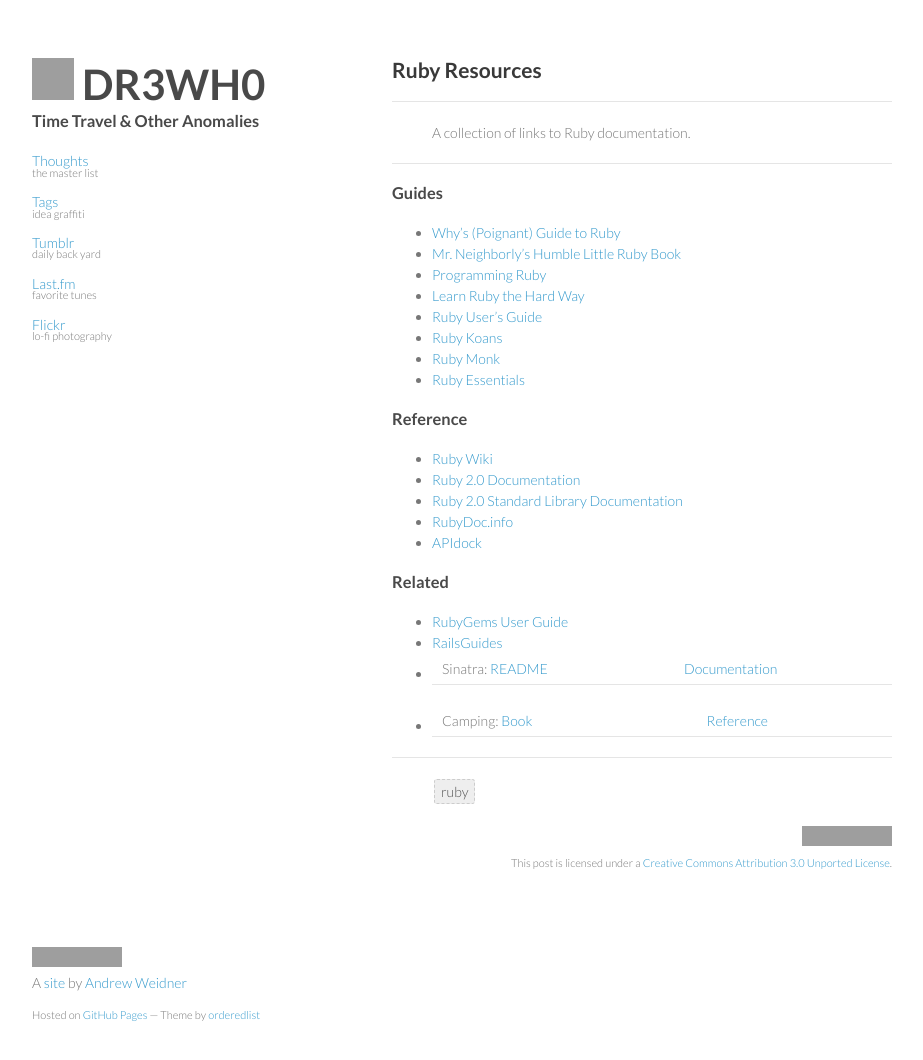
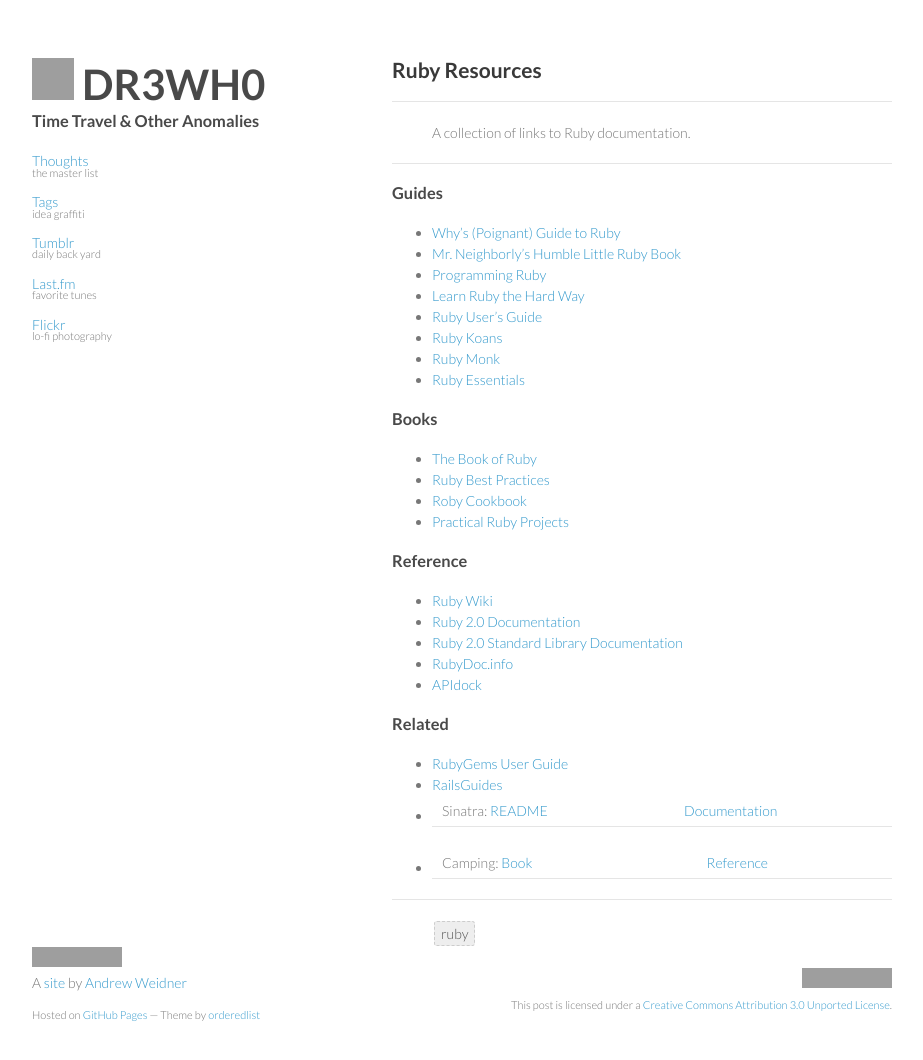
Before and after one commit to DR3WH0/DR3WH0.github.io, a Jekyll site: the page built from _posts/2013-07-30-ruby-resources.md, in a window 1280 px wide and 1084 px high. Shown: the top 1060 px of the window, without its empty margins (178-1101 px from the left). Built offline with Jekyll 4.4.1, drawn with Linux system fonts in a browser that asks for light colours; Markdown is read by kramdown in place of the engine named in the settings; comment, search, counter and statistics services are not loaded; grey boxes are pictures that could not be loaded.

Commit message:
Updated 2013-07-30-ruby-resources.md

```diff
--- a/_posts/2013-07-30-ruby-resources.md
+++ b/_posts/2013-07-30-ruby-resources.md
@@ -18,6 +18,13 @@
 * [Ruby Monk](http://rubymonk.com/)
 * [Ruby Essentials](http://www.techotopia.com/index.php/Ruby_Essentials)
 
+### Books
+
+* [The Book of Ruby](https://dl.dropboxusercontent.com/u/8239797/the_book_of_ruby.pdf)
+* [Ruby Best Practices](https://dl.dropboxusercontent.com/u/8239797/rbp_1-0.pdf)
+* [Roby Cookbook](https://dl.dropboxusercontent.com/u/8239797/RubyCookbook_0245.pdf)
+* [Practical Ruby Projects](https://dl.dropboxusercontent.com/u/8239797/Cyll%20-%20Practical%20Ruby%20Projects.pdf)
+
 ### Reference
 
 * [Ruby Wiki](http://en.wikibooks.org/wiki/Ruby_programming_language)
```
